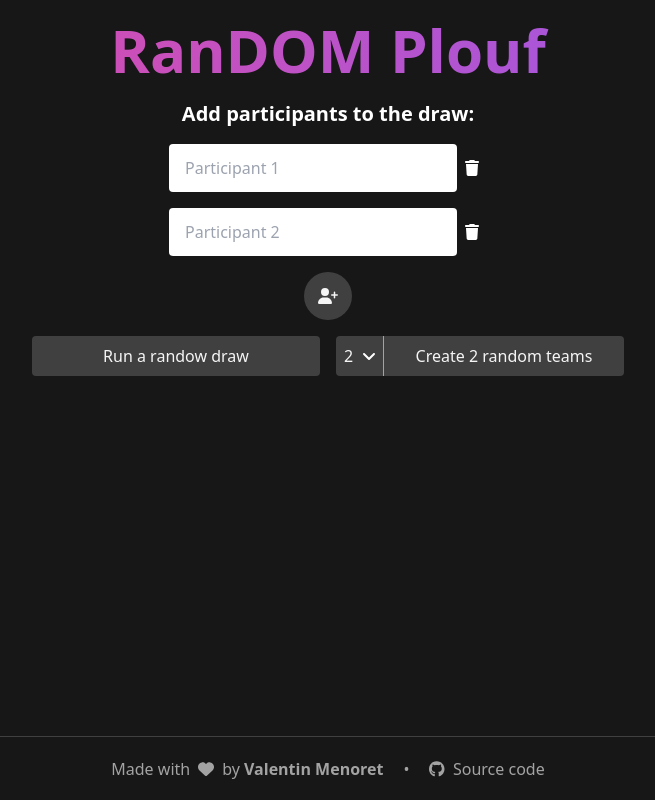
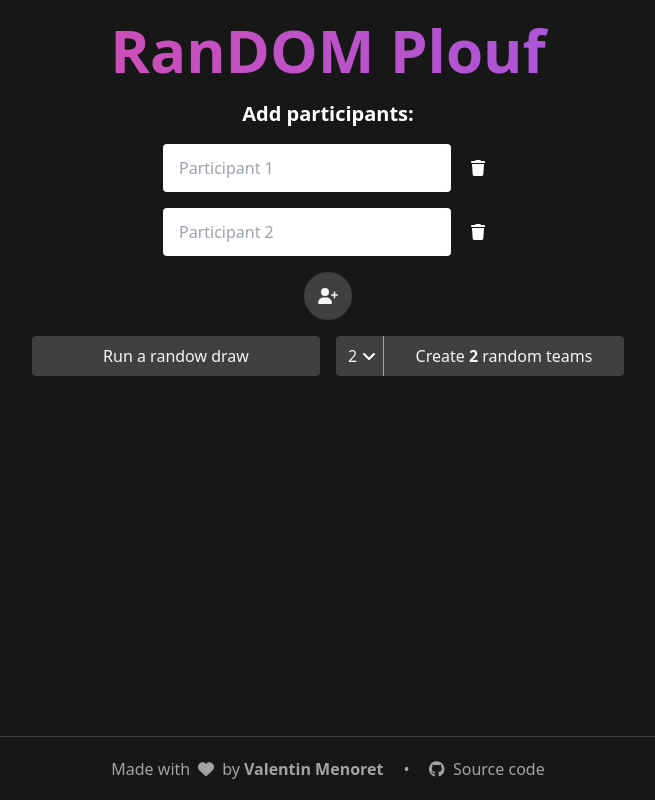
Before and after one commit to Spookywy/random-plouf, a Next.js app: page / in a window 1280 px wide. Shown: the whole page, without its empty margins (312-967 px from the left). Built offline with nearby package versions, Linux system fonts and the light colour scheme.

Commit message:
:fire: remove teams results page

```diff
--- a/src/app/page.tsx
+++ b/src/app/page.tsx
@@ -79,7 +79,6 @@ export default function Home() {
       setShowError(true);
       return;
     }
-    router.push("/team-results");
   }
 
   function handleNumberOfTeamsChange(
@@ -90,7 +89,7 @@ export default function Home() {
 
   return (
     <main className="flex flex-col items-center gap-4 p-5">
-      <p className="text-xl font-semibold">Add participants to the draw:</p>
+      <p className="text-xl font-semibold">Add participants:</p>
       {participantsNames.map((participantName, index) => (
         <Participant
           key={index}
@@ -133,7 +132,7 @@ export default function Home() {
             <select
               value={numberOfTeams}
               onChange={handleNumberOfTeamsChange}
-              className="h-10 w-12 appearance-none rounded-none rounded-l border-r border-neutral-400 bg-neutral-700 p-2 text-neutral-100"
+              className="h-10 w-12 appearance-none rounded-none rounded-l border-r border-neutral-400 bg-neutral-700 pl-3 text-neutral-100"
             >
               {possibleNumberOfTeam.map((numbeOfTeam) => (
                 <option key={numbeOfTeam} value={numbeOfTeam}>
@@ -150,7 +149,7 @@ export default function Home() {
             onClick={createRandomTeams}
             className="h-10 flex-grow rounded-r bg-neutral-700 text-neutral-100 hover:bg-neutral-100 hover:text-neutral-900 active:bg-neutral-100 active:text-neutral-900"
           >
-            Create {numberOfTeams} random teams
+            Create <b>{numberOfTeams}</b> random teams
           </button>
         </div>
       </div>
--- a/src/app/team-results/page.tsx
+++ /dev/null
@@ -1,18 +0,0 @@
-import { faArrowLeft } from "@fortawesome/free-solid-svg-icons";
-import { FontAwesomeIcon } from "@fortawesome/react-fontawesome";
-import Link from "next/link";
-
-export default function TeamResults() {
-  return (
-    <main className="flex flex-col items-center gap-4 p-5">
-      <p className="text-xl font-semibold">Team Results</p>
-      <Link
-        href=""
-        className="flex h-10 w-72 items-center justify-center rounded bg-neutral-700 text-neutral-100 hover:bg-neutral-100 hover:text-neutral-900 active:bg-neutral-100 active:text-neutral-900"
-      >
-        <FontAwesomeIcon icon={faArrowLeft} className="pr-2" />
-        Back
-      </Link>
-    </main>
-  );
-}
--- a/src/components/footer.tsx
+++ b/src/components/footer.tsx
@@ -5,7 +5,7 @@ import { FontAwesomeIcon } from "@fortawesome/react-fontawesome";
 export default function Footer() {
   return (
     <div className="mr-10 ml-10 mt-auto flex h-28 flex-col items-center justify-center border-t border-neutral-700 text-neutral-400 sm:h-16 sm:flex-row sm:gap-5">
-      <p>
+      <p className="text-center">
         Made with
         <FontAwesomeIcon className="mr-2 ml-2" icon={faHeart} />
         by <b>Valentin Menoret</b>
--- a/src/components/participant.tsx
+++ b/src/components/participant.tsx
@@ -32,7 +32,7 @@ export default function Participant({
         placeholder={`Participant ${index + 1}`}
         onChange={handleNameChange}
       />
-      <button className="p-2" onClick={() => onRemoveParticipant(index)}>
+      <button className="ml-3 p-2" onClick={() => onRemoveParticipant(index)}>
         <FontAwesomeIcon icon={faTrash} />
       </button>
     </div>
```
